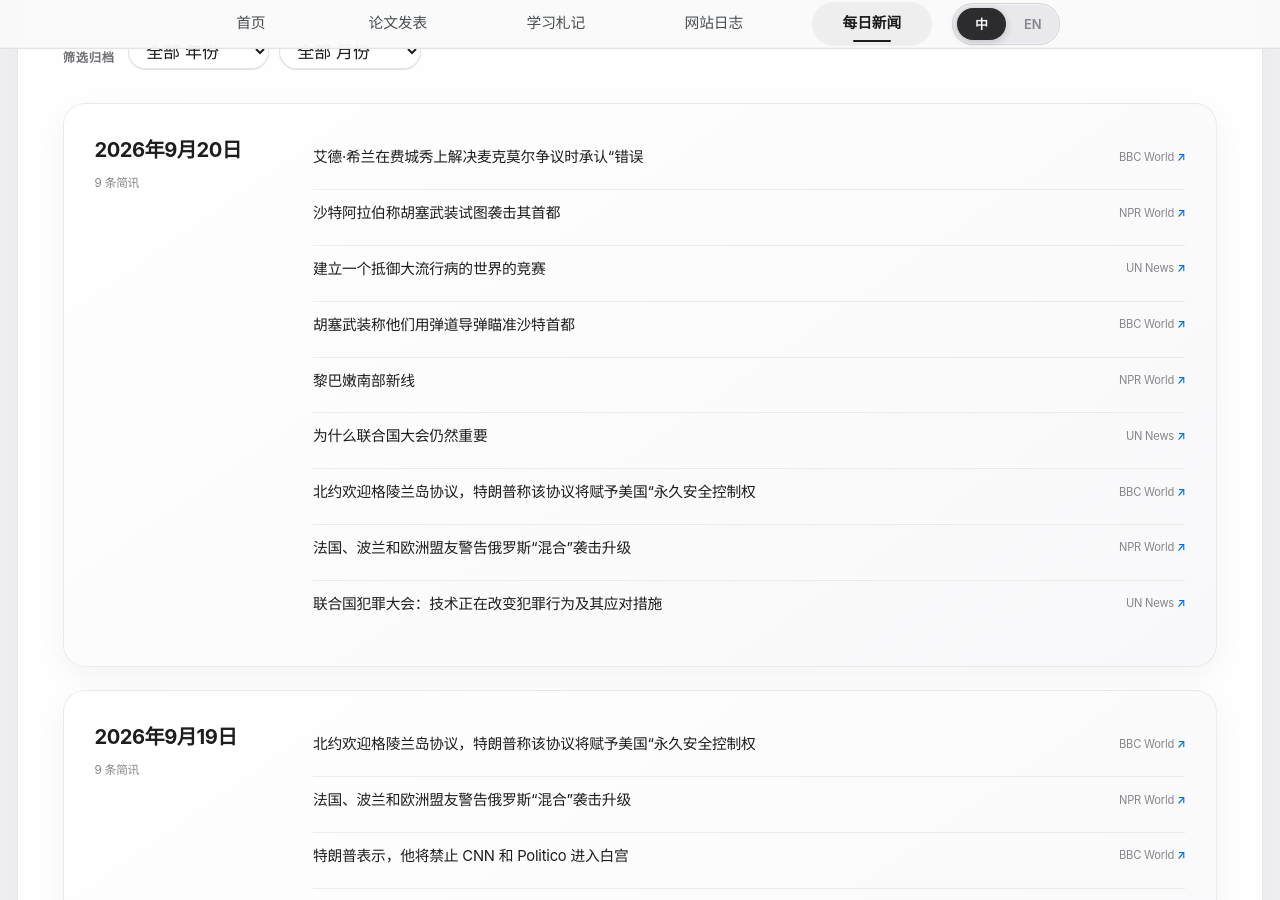
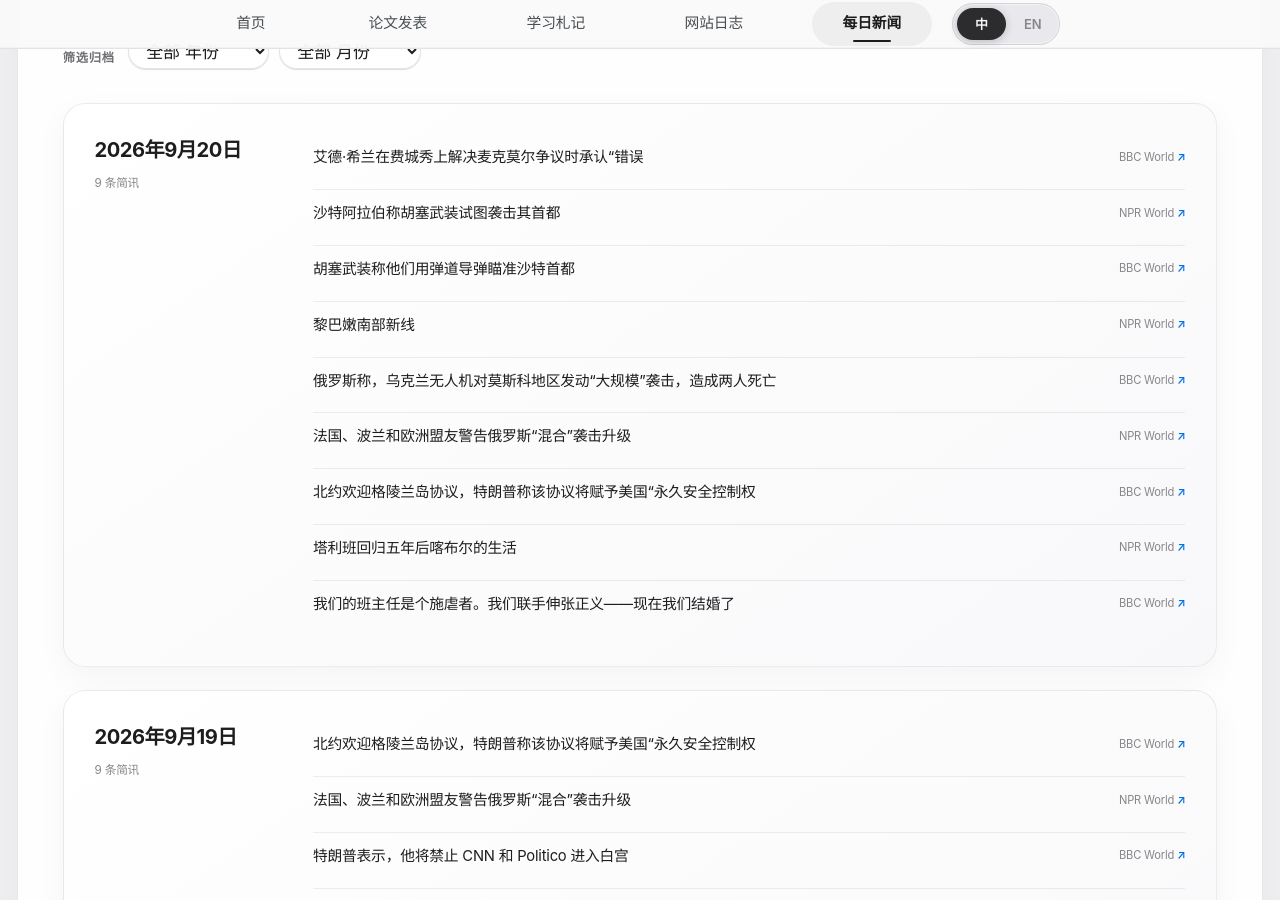
Before and after one commit to HaoxiangLuo/HaoxiangLuo.github.io, a Jekyll site: the page built from _pages/daily-news-zh.html, in a window 1280 px wide and 900 px high, scrolled down 297 px. Built offline with Jekyll 4.4.1, drawn with Linux system fonts in a browser that asks for light colours; a style sheet for code colours, icons or effects is not loaded.

Commit message:
Update daily news 2026-09-20

```diff
--- a/_data/daily_news.json
+++ b/_data/daily_news.json
@@ -1,5 +1,5 @@
 {
-  "updated_at": "2026-09-20T12:24:47+08:00",
+  "updated_at": "2026-09-20T13:22:59+08:00",
   "days": [
     {
       "date": "2026-09-20",
@@ -17,12 +17,6 @@
           "title_zh": "沙特阿拉伯称胡塞武装试图袭击其首都"
         },
         {
-          "title": "The race to build a pandemic-proof world",
-          "source": "UN News",
-          "url": "https://news.un.org/feed/view/en/story/2026/09/1168377",
-          "title_zh": "建立一个抵御大流行病的世界的竞赛"
-        },
-        {
           "title": "Houthis say they targeted Saudi capital with ballistic missiles",
           "source": "BBC World",
           "url": "https://www.bbc.co.uk/news/articles/cwly5d9v7r43o?at_medium=RSS&at_campaign=rss",
@@ -35,10 +29,16 @@
           "title_zh": "黎巴嫩南部新线"
         },
         {
-          "title": "Why the UN General Assembly still matters",
-          "source": "UN News",
-          "url": "https://news.un.org/feed/view/en/story/2026/09/1168361",
-          "title_zh": "为什么联合国大会仍然重要"
+          "title": "Two killed in 'massive' Ukrainian drone attack on Moscow region, says Russia",
+          "source": "BBC World",
+          "url": "https://www.bbc.co.uk/news/articles/c34gdjk1ne8yo?at_medium=RSS&at_campaign=rss",
+          "title_zh": "俄罗斯称，乌克兰无人机对莫斯科地区发动“大规模”袭击，造成两人死亡"
+        },
+        {
+          "title": "France, Poland and European allies warn of escalating Russian 'hybrid' attacks",
+          "source": "NPR World",
+          "url": "https://www.npr.org/2026/09/19/nx-s1-5974215/france-poland-and-european-allies-warn-of-escalating-russian-hybrid-attacks",
+          "title_zh": "法国、波兰和欧洲盟友警告俄罗斯“混合”袭击升级"
         },
         {
           "title": "Nato welcomes Greenland deal as Trump says it will give US 'permanent security control'",
@@ -47,16 +47,16 @@
           "title_zh": "北约欢迎格陵兰岛协议，特朗普称该协议将赋予美国“永久安全控制权"
         },
         {
-          "title": "France, Poland and European allies warn of escalating Russian 'hybrid' attacks",
+          "title": "Life in Kabul 5 years after the Taliban's return",
           "source": "NPR World",
-          "url": "https://www.npr.org/2026/09/19/nx-s1-5974215/france-poland-and-european-allies-warn-of-escalating-russian-hybrid-attacks",
-          "title_zh": "法国、波兰和欧洲盟友警告俄罗斯“混合”袭击升级"
+          "url": "https://www.npr.org/2026/09/19/nx-s1-5961263/life-in-kabul-5-years-after-the-talibans-return",
+          "title_zh": "塔利班回归五年后喀布尔的生活"
         },
         {
-          "title": "UN Crime Congress: Technology is transforming crime – and the response to it",
-          "source": "UN News",
-          "url": "https://news.un.org/feed/view/en/story/2026/09/1168370",
-          "title_zh": "联合国犯罪大会：技术正在改变犯罪行为及其应对措施"
+          "title": "Our head teacher was an abuser. We joined forces to get justice - now we're married",
+          "source": "BBC World",
+          "url": "https://www.bbc.co.uk/news/articles/cg4d9vly636o?at_medium=RSS&at_campaign=rss",
+          "title_zh": "我们的班主任是个施虐者。我们联手伸张正义——现在我们结婚了"
         }
       ]
     },
```
